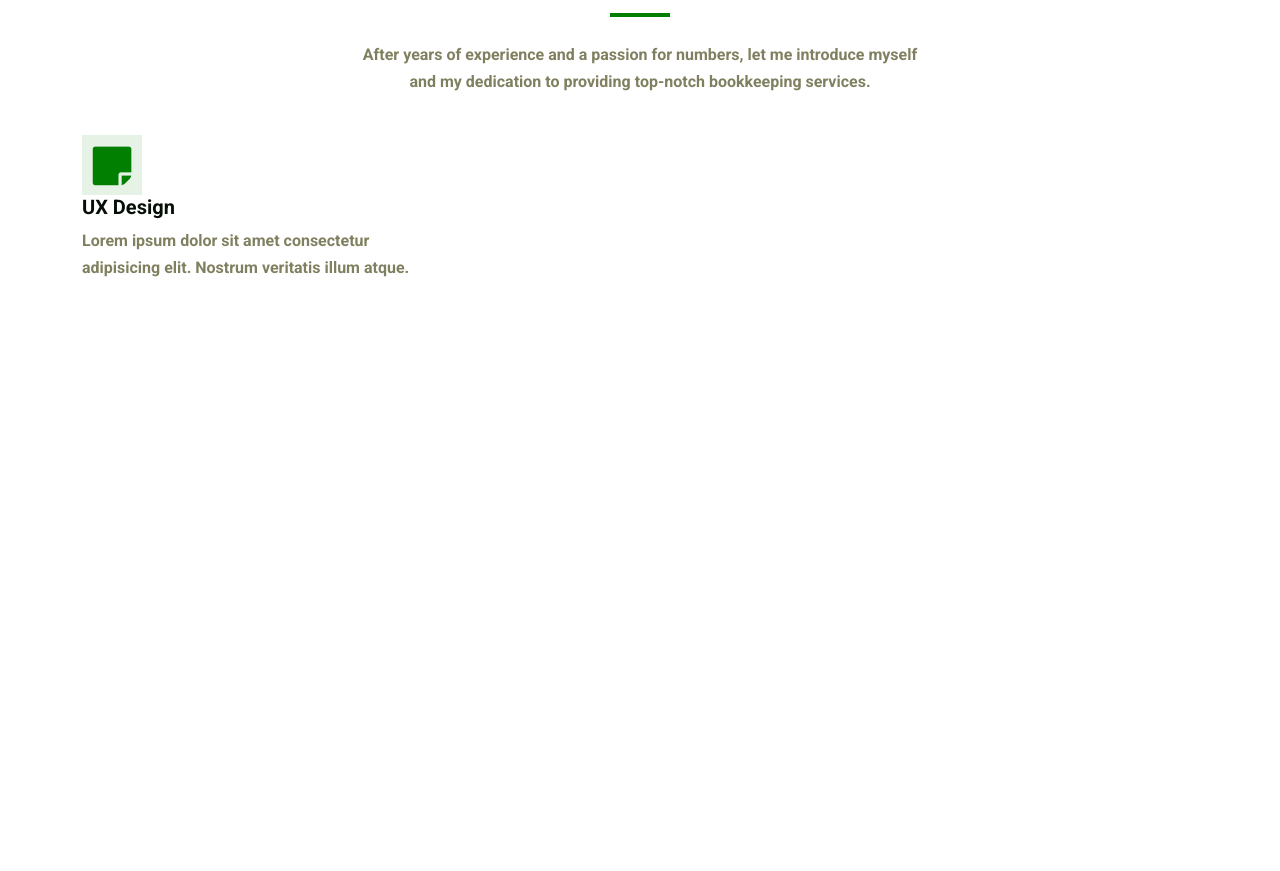
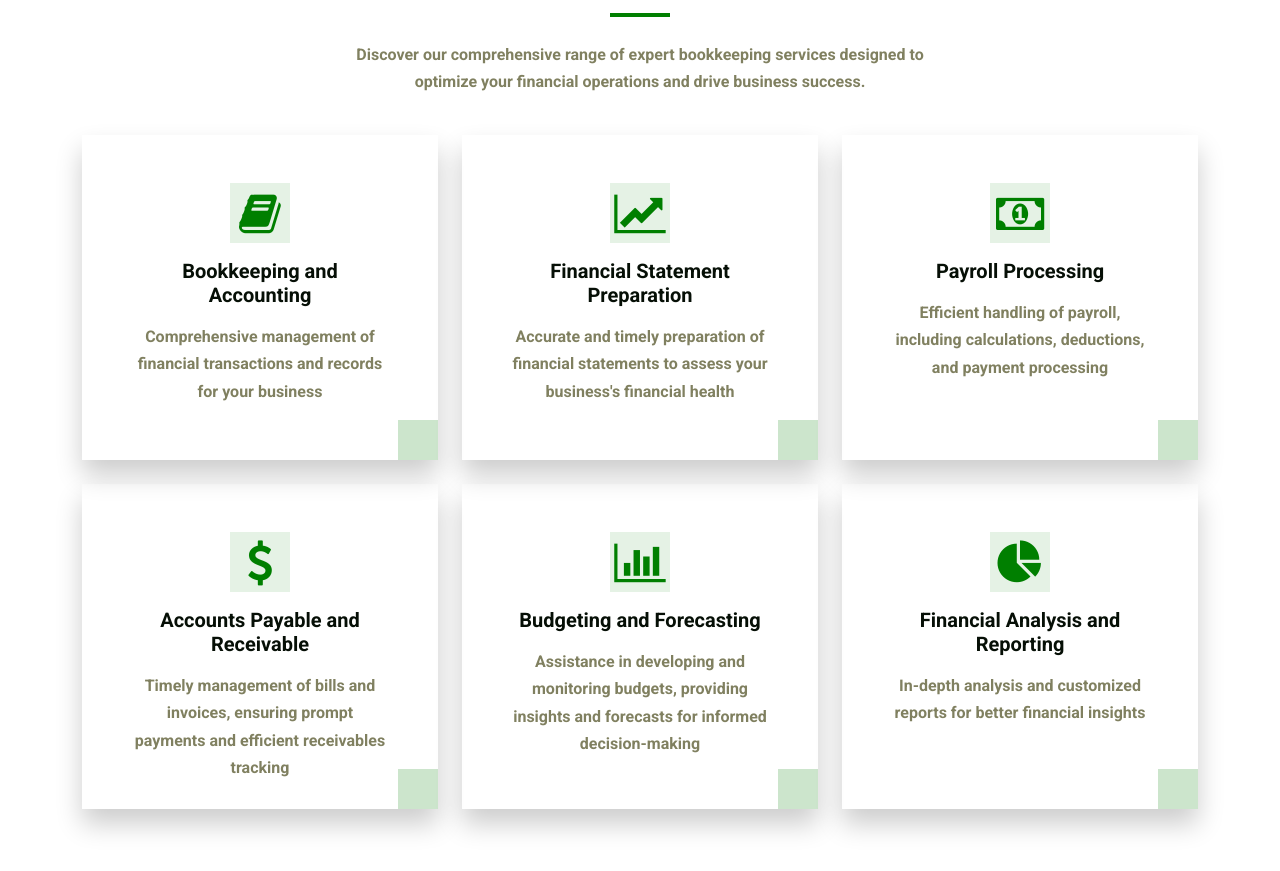
Before and after one commit to alexiscodes21/bookkeeper-website, a website: page index.html in a window 1280 px wide. Shown: the part 2254-3125 px from the top of the page. Before the commit the page ends 2692 px from the top, so only its background shows below. Drawn offline with nearby package versions, Linux system fonts and the light colour scheme.

Commit message:
services section

```diff
--- a/css/styles.css
+++ b/css/styles.css
@@ -42,6 +42,10 @@ img {
 
 .section-padding {
     padding: 140px 0;
+}
+
+.theme-shadow {
+    box-shadow: var(--box-shadow);
 }
 
 .navbar {
@@ -118,3 +122,38 @@ img {
     font-size: 45px;
     flex: none;
 }
+
+.service  {
+    position: relative;
+    overflow: hidden;
+    z-index: 2;
+    height: 325px;
+}
+
+.service::after {
+    content: "";
+    width: 40px;
+    height: 40px;
+    background: rgba(var(--color-darkgreen-rgb), 0.2);
+    position: absolute;
+    bottom: 0;
+    right: 0;
+    transition: var(--transition);
+}
+
+.service:hover::after {
+    width: 100%;
+    height: 100%;
+    background: var(--color-darkgreen);
+    z-index: -1;
+}
+
+.service:hover h5,
+.service:hover p {
+    color: var(--color-white);
+}
+
+.service:hover .iconbox {
+    background-color: rgba(255, 255, 255, 0.2);
+    color: var(--color-white);
+}
--- a/index.html
+++ b/index.html
@@ -17,7 +17,7 @@
     <title>Bookkeeper Website</title>
   </head>
   <body>
-    <!-- navbar  -->
+    <!-- navbar -->
     <nav class="navbar navbar-expand-lg navbar-dark bg-dark sticky-top">
       <div class="container-fluid">
         <a class="navbar-brand" href="#"><img class="logo" src="img/logo.png" alt="Bookkeeper Solutions logo" /></a>
@@ -54,7 +54,7 @@
       </div>
     </nav>
 
-    <!-- home  -->
+    <!-- home -->
     <section id="home" class="min-vh-100 d-flex align-items-center text-center">
       <div class="container">
         <div class="row">
@@ -69,7 +69,7 @@
       </div>
     </section>
 
-    <!-- about  -->
+    <!-- about -->
     <section id="about" class="section-padding">
       <div class="container">
         <div class="row">
@@ -129,7 +129,7 @@
       </div>
     </section>
 
-    <!-- services  -->
+    <!-- services -->
     <section id="services" class="section-padding border-top">
       <div class="container">
         <div class="row">
@@ -138,24 +138,74 @@
               <h1 class="display-4 fw-semibold">Services</h1>
               <div class="line"></div>
               <p>
-                After years of experience and a passion for numbers, let me introduce myself and my dedication to providing top-notch bookkeeping
-                services.
+                Discover our comprehensive range of expert bookkeeping services designed to optimize your financial operations and drive business
+                success.
               </p>
             </div>
           </div>
         </div>
-        <div class="row">
-            <div class="col-lg-4 col-sm-6">
-                <div class="service">
-                    <div class="iconbox">
-                        <i class="fa fa-sticky-note"></i>
-                    </div>
-                    <h5>UX Design</h5>
-                    <p>Lorem ipsum dolor sit amet consectetur adipisicing elit. Nostrum veritatis illum atque.</p>
-                </div>
+        <div class="row g-4 text-center">
+          <div class="col-lg-4 col-sm-6">
+            <div class="service theme-shadow p-lg-5 p-4">
+              <div class="iconbox">
+                <i class="fa fa-book"></i>
+              </div>
+              <h5 class="mt-3 mb-3">Bookkeeping and Accounting</h5>
+              <p>Comprehensive management of financial transactions and records for your business</p>
             </div>
+          </div>
+          <div class="col-lg-4 col-sm-6">
+            <div class="service theme-shadow p-lg-5 p-4">
+              <div class="iconbox">
+                <i class="fa fa-line-chart"></i>
+              </div>
+              <h5 class="mt-3 mb-3">Financial Statement Preparation</h5>
+              <p>Accurate and timely preparation of financial statements to assess your business's financial health</p>
+            </div>
+          </div>
+          <div class="col-lg-4 col-sm-6">
+            <div class="service theme-shadow p-lg-5 p-4">
+              <div class="iconbox">
+                <i class="fa fa-money"></i>
+              </div>
+              <h5 class="mt-3 mb-3">Payroll Processing</h5>
+              <p>Efficient handling of payroll, including calculations, deductions, and payment processing</p>
+            </div>
+          </div>
+          <div class="col-lg-4 col-sm-6">
+            <div class="service theme-shadow p-lg-5 p-4">
+              <div class="iconbox">
+                <i class="fa fa-dollar"></i>
+              </div>
+              <h5 class="mt-3 mb-3">Accounts Payable and Receivable</h5>
+              <p>Timely management of bills and invoices, ensuring prompt payments and efficient receivables tracking</p>
+            </div>
+          </div>
+          <div class="col-lg-4 col-sm-6">
+            <div class="service theme-shadow p-lg-5 p-4">
+              <div class="iconbox">
+                <i class="fa fa-bar-chart"></i>
+              </div>
+              <h5 class="mt-3 mb-3">Budgeting and Forecasting</h5>
+              <p>Assistance in developing and monitoring budgets, providing insights and forecasts for informed decision-making</p>
+            </div>
+          </div>
+          <div class="col-lg-4 col-sm-6">
+            <div class="service theme-shadow p-lg-5 p-4">
+              <div class="iconbox">
+                <i class="fa fa-pie-chart"></i>
+              </div>
+              <h5 class="mt-3 mb-3">Financial Analysis and Reporting</h5>
+              <p>In-depth analysis and customized reports for better financial insights</p>
+            </div>
+          </div>
         </div>
       </div>
+    </section>
+
+    <!-- reviews -->
+    <section id="reviews" class="section-padding">
+
     </section>
 
     <!-- build:js js/main.js -->
```
